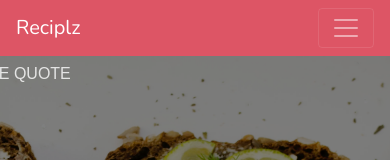
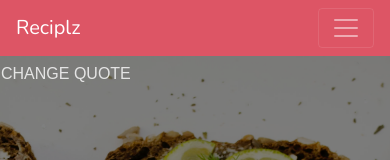
Before and after one commit to jennyyao98/CS4640Angular, an Angular app: page / in a window 390 px wide. Shown: the top 160 px of the page. Built offline with nearby package versions, Linux system fonts and the light colour scheme.

Commit message:
change quote mobile

```diff
--- a/src/app/app.component.html
+++ b/src/app/app.component.html
@@ -26,7 +26,7 @@
 <div style="margin-top: -60px;" class="container">
   <div align="left">
     <button (click)="changeQuote()" [ngClass]="'italic-text2'" style="background-color: #ffffff00; border: 0px; margin-top: 65px;
-              margin-left: -80px; opacity: 0.8;">CHANGE QUOTE</button>
+              margin-left: -20px; opacity: 0.8;">CHANGE QUOTE</button>
   </div>
   <!-- tagline using ngStyle; one-way binding using event-binding -->
   <div style="margin-top: 100px;" class="quote">
```
